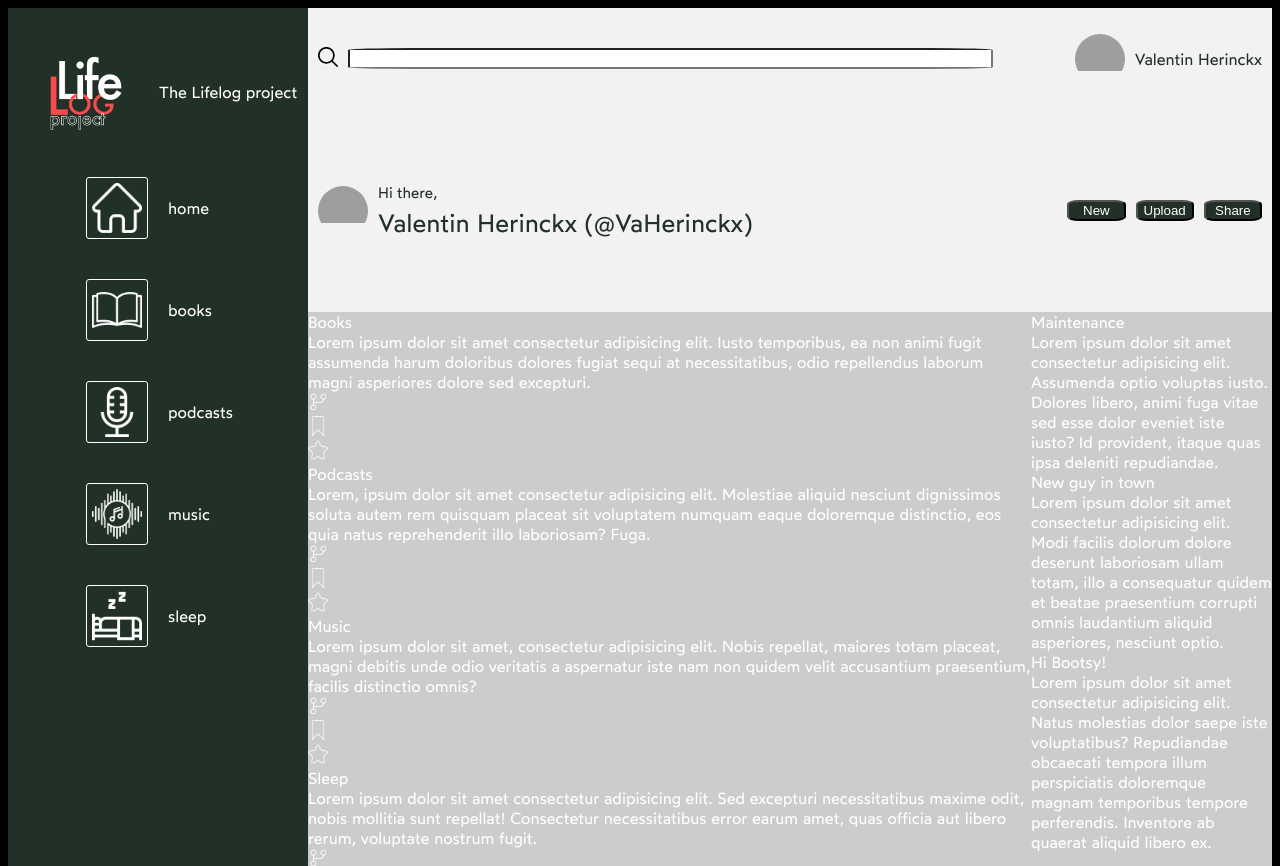
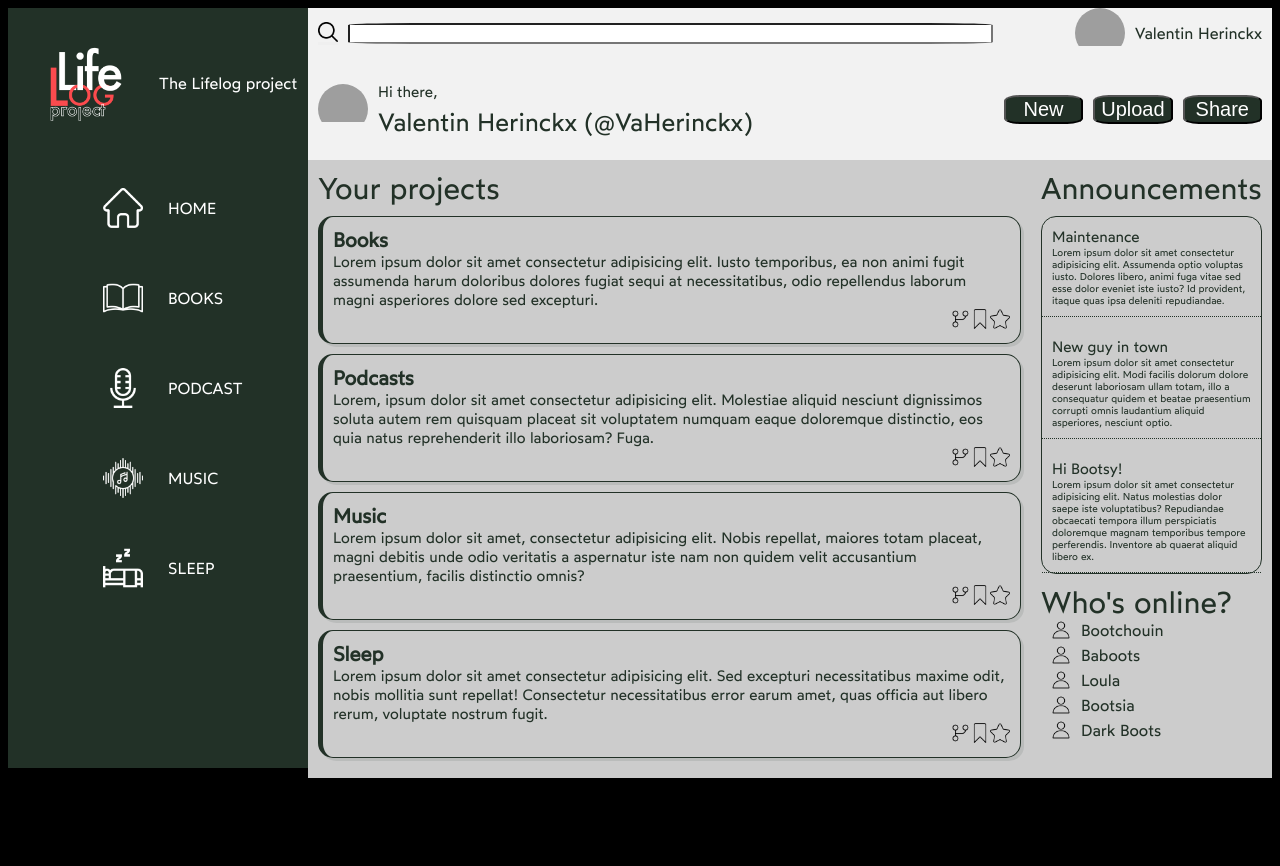
Before and after one commit to VaHerinckx/odin-admin-dashboard, a plain HTML site: page index.html in a window 1280 px wide. Shown: the top 866 px of the page. After the commit the page ends 800 px from the top, so only its background shows below. Drawn offline with Linux system fonts and the light colour scheme; grey boxes are pictures that could not be loaded.

Commit message:
Working version on desktop

```diff
--- a/index.html
+++ b/index.html
@@ -19,27 +19,27 @@
       <div class="nav-bar">
         <div class="nav-item">
           <img src="imgs/Icons/home_w.png" alt="home Icons" class="nav-icon">
-            <div class="nav-text">home</div>
+            <div class="nav-text">HOME</div>
           </img>
         </div>
         <div class="nav-item">
           <img src="imgs/Icons/book_w.png" alt="book icon" class="nav-icon">
-            <div class="nav-text">books</div>
+            <div class="nav-text">BOOKS</div>
           </img>
         </div>
         <div class="nav-item">
           <img src="imgs/Icons/podcast_w.png" alt="podcast icon" class="nav-icon">
-            <div class="nav-text">podcasts</div>
+            <div class="nav-text">PODCAST</div>
           </img>
         </div>
         <div class="nav-item">
           <img src="imgs/Icons/music_w.png" alt="music icon" class="nav-icon">
-            <div class="nav-text">music</div>
+            <div class="nav-text">MUSIC</div>
           </img>
         </div>
         <div class="nav-item">
           <img src="imgs/Icons/sleep_w.png" alt="sleep icon" class="nav-icon">
-            <div class="nav-text">sleep</div>
+            <div class="nav-text">SLEEP</div>
           </img>
         </div>
       </div>
@@ -74,6 +74,9 @@
         </div>
       </div>
       <div class="content">
+
+        <div class="projects-full">
+          <p>Your projects</p>
           <div class="projects">
             <div class="project" id="project-1">
               <div class="project-title">Books</div>
@@ -112,6 +115,10 @@
               </div>
             </div>
           </div>
+        </div>
+        <div class="content-right">
+          <div class="announcements-full">
+            <p>Announcements</p>
             <div class="announcements">
               <div class="announcement">
                 <div class="announcement-title">Maintenance</div>
@@ -126,7 +133,10 @@
                 <div class="announcement-text">Lorem ipsum dolor sit amet consectetur adipisicing elit. Natus molestias dolor saepe iste voluptatibus? Repudiandae obcaecati tempora illum perspiciatis doloremque magnam temporibus tempore perferendis. Inventore ab quaerat aliquid libero ex.</div>
               </div>
             </div>
-        <div class="Who's online?">
+          </div>
+          <div class="online-full">
+            <p>Who's online?</p>
+            <div class="online">
               <div class="user">
                 <img src="imgs/Icons/user.png" alt="" class="user-pic">
                 <div class="user">Bootchouin</div>
@@ -147,17 +157,7 @@
                 <img src="imgs/Icons/user.png" alt="" class="user-pic">
                 <div class="user">Dark Boots</div>
               </div>
-          <div class="user">
-            <img src="imgs/Icons/user.png" alt="" class="user-pic">
-            <div class="user">Next door Bootsy</div>
             </div>
-          <div class="user">
-            <img src="imgs/Icons/user.png" alt="" class="user-pic">
-            <div class="user">Beige Boots</div>
-          </div>
-          <div class="user">
-            <img src="imgs/Icons/user.png" alt="" class="user-pic">
-            <div class="user">Bootsy</div>
           </div>
         </div>
       </div>
--- a/styles.css
+++ b/styles.css
@@ -22,17 +22,23 @@ body {
 
 .side-bar {
   grid-column: 1;
-  display: grid;
-  grid-template-rows: 1fr 8fr;
+  display:flex;
+  flex-direction: column;
+  gap: 25px;
   background-color: var(--dark);
 }
 
 .logo {
-  grid-row: 1;
   display: flex;
   justify-content: center;
   align-items: center;
   padding-right: 10px;
+  height: 150px;
+}
+
+.logo-img {
+  height: 150px;
+  width: auto;
 }
 
 .nav-bar {
@@ -44,6 +50,25 @@ body {
   grid-template-columns: 1fr 1fr;
   gap: 20px;
   margin-bottom: 40px;
+}
+
+.nav-icon {
+  height: 40px;
+  width: 40px;
+  display: flex;
+  justify-self: self-end;
+  align-self: center;
+  padding: 5px;
+}
+
+.nav-item:hover {
+  -webkit-filter: invert(100%);
+}
+
+.nav-text {
+  display: flex;
+  justify-self: self-start;
+  align-self: center;
 }
 
 /*
@@ -171,6 +196,7 @@ HEADER FORMATTING
 .header-button {
   background-color: var(--dark);
   color: white;
+  font-size: 20px;
   border-radius: 20%;
 
 }
@@ -187,32 +213,95 @@ CONTENT FORMATTING
   background-color: #CCCCCC;
   display: grid;
   grid-template-columns: 3fr 1fr;
-  grid-template-rows: 1fr 1fr;
+  color: var(--dark);
+  padding-top: 10px;
+  height: 100%;
+}
+
+p {
+  margin: 0;
+  padding-left: 10px;
+  font-size: 30px;
+}
+
+.projects-full {
+  grid-column: 1;
+}
+
+.projects {
+  display: grid;
+  grid-template-columns: repeat(auto-fit, minmax(350px, 1fr));
+  gap: 10px;
+  padding: 10px;
+}
+
+.project {
+  display: flex;
+  flex-direction: column;
+  padding: 10px;
+  border: 1px solid var(--dark);
+  border-left: 5px solid var(--dark);
+  border-radius: 15px;
+  box-shadow: rgba(34,49,39, 0.1) 3px 3px;
+  flex-grow: 0;
+}
+
+.project-title  {
+  font-weight: 900;
+  font-size: 20px;
+}
+
+.project-content, .announcement-title{
+  font-size: 15px;
+}
+
+.project-icons {
+  display: flex;
+  justify-content: flex-end;
+}
+
+.content-right {
+  grid-column: 2;
+  display: flex;
+  flex-direction: column;
+}
+
+.announcements {
+
+  display: grid;
+  grid-auto-flow: row;
+  margin: 10px;
+  gap: 10px;
+  border: 1px solid var(--dark);
+  border-radius: 15px;
+}
+
+.announcement {
+  padding: 10px;
+  border-bottom: var(--dark) dotted 1px;
+}
+
+.announcement-text {
+  font-size: 10px;
+}
+
+.online {
+  padding-left: 10px;
+  display: flex;
+  flex-direction: column;
+  gap: 5px;
+}
+
+.user {
+  display: flex;
+  align-items: center;
+  padding-left: 10px;
+
 }
 
 
 
-.logo-img {
-  height: 150px;
-  width: auto;
-}
 
-.nav-icon {
-  height: 50px;
-  width: 50px;
-  display: flex;
-  justify-self: self-end;
-  align-self: center;
-  border: 1px solid white;
-  padding: 5px;
-  border-radius: 3px;
-}
-
-.nav-text {
-  display: flex;
-  justify-self: self-start;
-  align-self: center;
-}
 
 
 .project-icons img, .user-pic {
@@ -220,6 +309,6 @@ CONTENT FORMATTING
   width: 20px;
 }
 
-.fork-icon, .bookmark-icon, .star-icon, .user-pic {
+/* .fork-icon, .bookmark-icon, .star-icon, .user-pic {
   -webkit-filter: invert(100%);
-}
+} */
```
Lines whose indentation alone changed are shown as unchanged.
